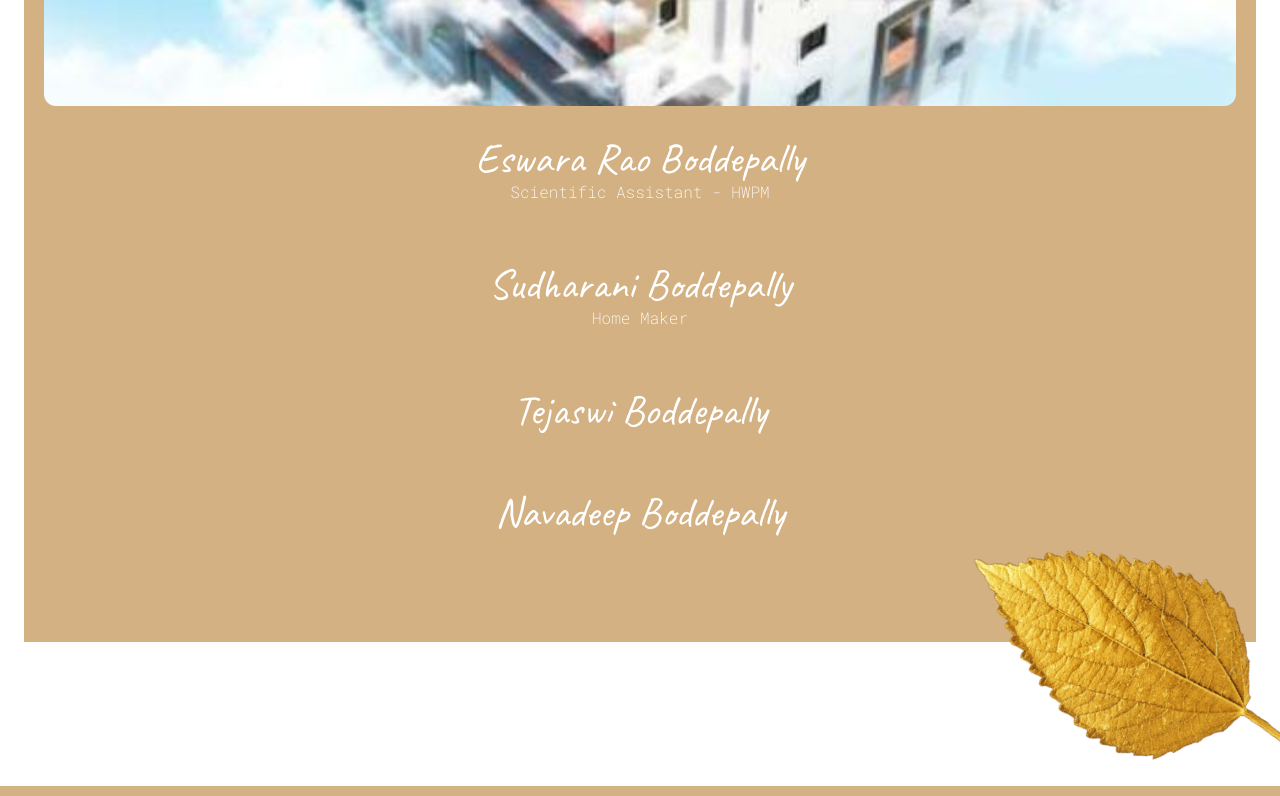
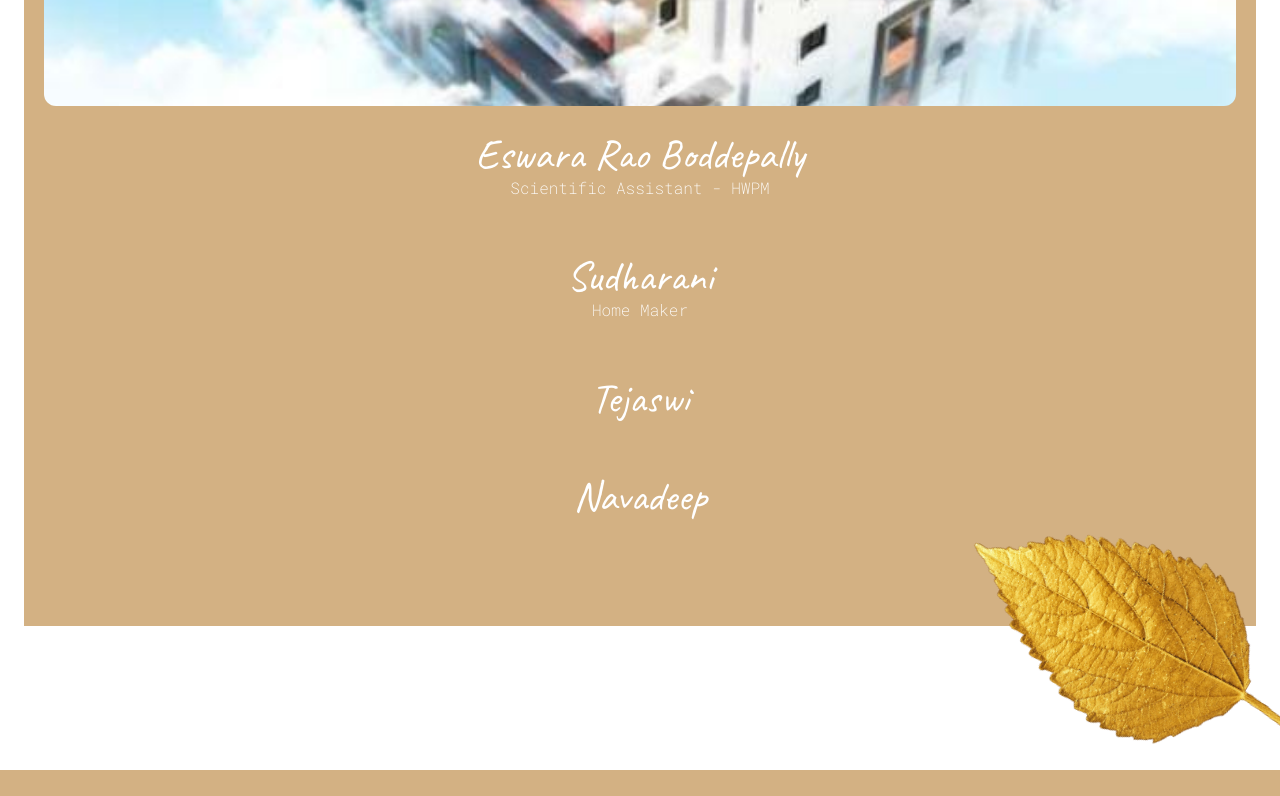
Before and after one commit to ManasMalla/invite-me, a Next.js app: page /house-warming in a window 1280 px wide. Shown: the part 2460-3256 px from the top of the page. Built offline with nearby package versions, Linux system fonts and the light colour scheme.

Commit message:
added changes
Signed-off-by: Manas Malla <manasmalla.dev@gmail.com>

```diff
--- a/src/app/house-warming/page.js
+++ b/src/app/house-warming/page.js
@@ -73,13 +73,9 @@ export default async function WarmingCeremony() {
             role="Scientific Assistant - HWPM"
             name="Eswara Rao Boddepally"
           />
-          <Family
-            responsibility=""
-            role="Home Maker"
-            name="Sudharani Boddepally"
-          />
-          <Family responsibility="" role="" name="Tejaswi Boddepally" />
-          <Family responsibility="" role="" name="Navadeep Boddepally" />
+          <Family responsibility="" role="Home Maker" name="Sudharani" />
+          <Family responsibility="" role="" name="Tejaswi" />
+          <Family responsibility="" role="" name="Navadeep" />
           <div className="h-20"></div>
         </div>
       </div>
--- a/src/components/family.js
+++ b/src/components/family.js
@@ -7,11 +7,13 @@ const robotoMono = Roboto_Mono({ subsets: ["latin"] });
 export default function Family(props) {
   return (
     <div className={`${robotoMono.className} font-light text-center my-7`}>
-      <p className="text-xs mb-1">{props.responsibility}</p>
+      {props.responsibility != "" && (
+        <p className="text-xs mb-1">{props.responsibility}</p>
+      )}
       <p className={`${caveat.className} text-[42px] leading-[1]`}>
         {props.name}
       </p>
-      <p className="font-extralight">{props.role}</p>
+      {props.role != "" && <p className="font-extralight">{props.role}</p>}
     </div>
   );
 }
```
